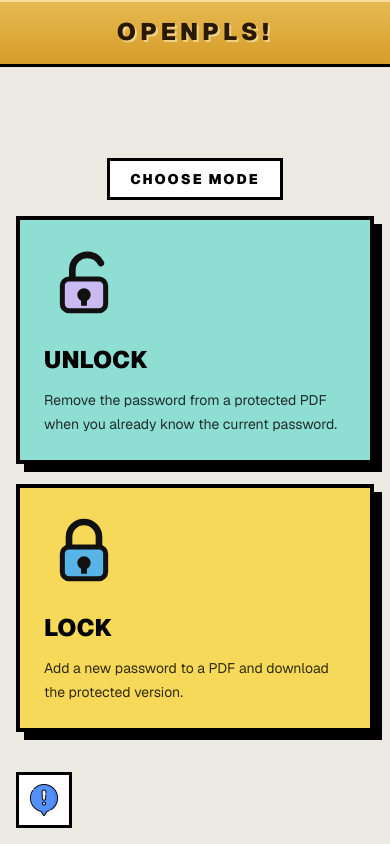
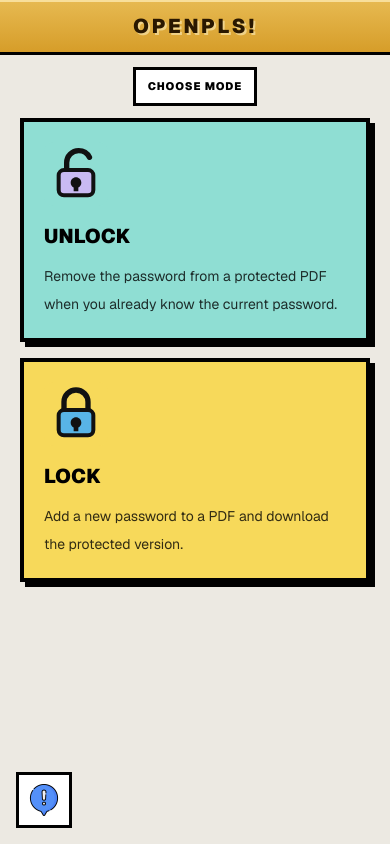
Before and after one commit to ThantHtetMyet/OpenPls, a Next.js app: page / in a window 390 px wide. Built offline with nearby package versions, Linux system fonts and the light colour scheme.

Commit message:
Improve mobile layout

```diff
--- a/src/app/page.js
+++ b/src/app/page.js
@@ -550,22 +550,22 @@ export default function Home() {
     <>
       <Script src={PDFJS_CDN} strategy="afterInteractive" onLoad={() => setPdfJsReady(true)} />
 
-      <main className="h-screen overflow-hidden bg-[#ece9e2]">
-        <header className="border-b-[3px] border-black bg-[linear-gradient(180deg,#e7ba52_0%,#d69d29_100%)] px-4 py-4 text-center shadow-[inset_0_2px_0_0_#f8df9b]">
-          <p className="text-2xl font-black uppercase tracking-[0.18em] text-[#2a1800] drop-shadow-[2px_2px_0_rgba(255,244,200,0.55)] sm:text-4xl">
+      <main className="min-h-dvh overflow-x-hidden bg-[#ece9e2]">
+        <header className="border-b-[3px] border-black bg-[linear-gradient(180deg,#e7ba52_0%,#d69d29_100%)] px-4 py-3 text-center shadow-[inset_0_2px_0_0_#f8df9b] sm:py-4">
+          <p className="text-xl font-black uppercase tracking-[0.14em] text-[#2a1800] drop-shadow-[2px_2px_0_rgba(255,244,200,0.55)] sm:text-4xl sm:tracking-[0.18em]">
             OpenPls!
           </p>
         </header>
 
-        <section className="mx-auto flex h-[calc(100vh-88px)] w-full max-w-4xl flex-col justify-center px-4 py-4 sm:px-6">
-          <div className="mx-auto mb-4 flex w-full max-w-3xl items-center justify-between gap-3">
-            <div className="w-14 shrink-0" />
-            <div className="flex items-center justify-center gap-3">
+        <section className="mx-auto flex min-h-[calc(100dvh-76px)] w-full max-w-4xl flex-col justify-start px-5 py-3 pb-24 sm:min-h-[calc(100vh-88px)] sm:justify-center sm:px-6 sm:py-4 sm:pb-6">
+          <div className="mx-auto mb-3 flex w-full max-w-3xl items-center justify-between gap-2 sm:mb-4 sm:gap-3">
+            <div className="w-12 shrink-0 sm:w-14" />
+            <div className="flex items-center justify-center gap-2 sm:gap-3">
               {mode ? (
                 [1, 2, 3].map((step) => (
                   <div
                     key={step}
-                    className={`border-[3px] border-black px-4 py-2 text-sm font-black uppercase tracking-[0.14em] ${
+                    className={`border-[3px] border-black px-2 py-2 text-[11px] font-black uppercase tracking-[0.08em] sm:px-4 sm:text-sm sm:tracking-[0.14em] ${
                       currentStep === step ? "bg-[#ef5a5a] text-white" : "bg-white text-black"
                     }`}
                   >
@@ -573,22 +573,22 @@ export default function Home() {
                   </div>
                 ))
               ) : (
-                <div className="border-[3px] border-black bg-white px-5 py-2 text-sm font-black uppercase tracking-[0.14em] text-black">
+                <div className="border-[3px] border-black bg-white px-3 py-2 text-[11px] font-black uppercase tracking-[0.08em] text-black sm:px-5 sm:text-sm sm:tracking-[0.14em]">
                   Choose Mode
                 </div>
               )}
             </div>
-            {currentStep === 0 ? <div className="w-14 shrink-0" /> : (
+            {currentStep === 0 ? <div className="w-12 shrink-0 sm:w-14" /> : (
               <button
                 type="button"
                 onClick={handleResetFlow}
                 aria-label="Refresh flow"
-                className="inline-flex h-14 w-14 shrink-0 cursor-pointer items-center justify-center border-[3px] border-black bg-white transition hover:bg-[#f3f3f3]"
+                className="inline-flex h-12 w-12 shrink-0 cursor-pointer items-center justify-center border-[3px] border-black bg-white transition hover:bg-[#f3f3f3] sm:h-14 sm:w-14"
               >
                 <Image
                   src={reloadIcon}
                   alt=""
-                  className={`h-8 w-8 ${isResetting ? "animate-spin" : ""}`}
+                  className={`h-7 w-7 sm:h-8 sm:w-8 ${isResetting ? "animate-spin" : ""}`}
                 />
               </button>
             )}
@@ -596,15 +596,15 @@ export default function Home() {
 
           <form onSubmit={handleUnlock} className="mx-auto w-full max-w-3xl">
             {currentStep === 0 ? (
-              <div className="grid gap-5 md:grid-cols-2">
+              <div className="grid gap-4 md:grid-cols-2 md:gap-5">
                 <button
                   type="button"
                   onClick={() => handleModeSelect("unlock")}
-                  className="border-[4px] border-black bg-[#8fded3] p-6 text-left shadow-[8px_8px_0_0_#000] transition hover:translate-x-[2px] hover:translate-y-[2px] hover:shadow-none"
+                  className="border-[4px] border-black bg-[#8fded3] p-5 text-left shadow-[5px_5px_0_0_#000] transition hover:translate-x-[2px] hover:translate-y-[2px] hover:shadow-none sm:p-6 sm:shadow-[8px_8px_0_0_#000]"
                 >
-                  <Image src={unlockModeIcon} alt="" className="h-20 w-20" />
-                  <p className="mt-5 text-2xl font-black uppercase text-black">Unlock</p>
-                  <p className="mt-3 text-sm leading-6 text-black/80">
+                  <Image src={unlockModeIcon} alt="" className="h-16 w-16 sm:h-20 sm:w-20" />
+                  <p className="mt-4 text-xl font-black uppercase text-black sm:mt-5 sm:text-2xl">Unlock</p>
+                  <p className="mt-3 text-sm leading-7 text-black/80 sm:leading-6">
                     Remove the password from a protected PDF when you already know the current password.
                   </p>
                 </button>
@@ -612,11 +612,11 @@ export default function Home() {
                 <button
                   type="button"
                   onClick={() => handleModeSelect("lock")}
-                  className="border-[4px] border-black bg-[#f7d95a] p-6 text-left shadow-[8px_8px_0_0_#000] transition hover:translate-x-[2px] hover:translate-y-[2px] hover:shadow-none"
+                  className="border-[4px] border-black bg-[#f7d95a] p-5 text-left shadow-[5px_5px_0_0_#000] transition hover:translate-x-[2px] hover:translate-y-[2px] hover:shadow-none sm:p-6 sm:shadow-[8px_8px_0_0_#000]"
                 >
-                  <Image src={lockModeIcon} alt="" className="h-20 w-20" />
-                  <p className="mt-5 text-2xl font-black uppercase text-black">Lock</p>
-                  <p className="mt-3 text-sm leading-6 text-black/80">
+                  <Image src={lockModeIcon} alt="" className="h-16 w-16 sm:h-20 sm:w-20" />
+                  <p className="mt-4 text-xl font-black uppercase text-black sm:mt-5 sm:text-2xl">Lock</p>
+                  <p className="mt-3 text-sm leading-7 text-black/80 sm:leading-6">
                     Add a new password to a PDF and download the protected version.
                   </p>
                 </button>
@@ -624,8 +624,8 @@ export default function Home() {
             ) : null}
 
             {currentStep === 1 ? (
-              <div className="border-[4px] border-black bg-[#9ec4f0] p-4 shadow-[8px_8px_0_0_#000]">
-                <div className="flex items-start justify-between gap-4">
+              <div className="border-[4px] border-black bg-[#9ec4f0] p-4 shadow-[5px_5px_0_0_#000] sm:shadow-[8px_8px_0_0_#000]">
+                <div className="flex flex-col gap-3 sm:flex-row sm:items-start sm:justify-between sm:gap-4">
                   <div>
                     <p className="text-sm font-black uppercase tracking-[0.18em] text-black">
                       Choose File
@@ -656,7 +656,7 @@ export default function Home() {
 
                 <label
                   htmlFor="pdf-file"
-                  className="mt-4 flex min-h-36 cursor-pointer flex-col items-center justify-center border-[4px] border-dashed border-black bg-white/35 px-6 py-6 text-center transition hover:bg-white/50"
+                  className="mt-4 flex min-h-32 cursor-pointer flex-col items-center justify-center border-[4px] border-dashed border-black bg-white/35 px-4 py-5 text-center transition hover:bg-white/50 sm:min-h-36 sm:px-6 sm:py-6"
                 >
                   <span className="text-xl font-black uppercase text-black sm:text-2xl">
                     {isPreparingFile ? "Loading PDF" : selectedFile ? "PDF Selected" : "Upload PDF"}
@@ -687,7 +687,7 @@ export default function Home() {
             ) : null}
 
             {currentStep === 2 ? (
-              <div className="border-[4px] border-black bg-[#b9e4bf] p-4 shadow-[8px_8px_0_0_#000]">
+              <div className="border-[4px] border-black bg-[#b9e4bf] p-4 shadow-[5px_5px_0_0_#000] sm:shadow-[8px_8px_0_0_#000]">
                 <p className="text-sm font-black uppercase tracking-[0.18em] text-black">Password</p>
                 <p className="mt-2 text-sm leading-6 text-black/75">
                   {mode === "lock"
@@ -714,14 +714,14 @@ export default function Home() {
                   <button
                     type="button"
                     onClick={() => setCurrentStep(1)}
-                    className="inline-flex items-center justify-center border-[4px] border-black bg-white px-6 py-3 text-base font-black uppercase text-black"
+                    className="inline-flex w-full items-center justify-center border-[4px] border-black bg-white px-6 py-3 text-base font-black uppercase text-black sm:w-auto"
                   >
                     Back
                   </button>
                   <button
                     type="submit"
                     disabled={isProcessing}
-                    className="inline-flex items-center justify-center border-[4px] border-black bg-[#58b4e6] px-6 py-3 text-base font-black uppercase text-black disabled:cursor-not-allowed disabled:bg-[#9ccde6]"
+                    className="inline-flex w-full items-center justify-center border-[4px] border-black bg-[#58b4e6] px-6 py-3 text-base font-black uppercase text-black disabled:cursor-not-allowed disabled:bg-[#9ccde6] sm:w-auto"
                   >
                     {isProcessing ? (mode === "lock" ? "Locking..." : "Unlocking...") : mode === "lock" ? "Lock PDF" : "Unlock PDF"}
                   </button>
@@ -730,7 +730,7 @@ export default function Home() {
             ) : null}
 
             {currentStep === 3 ? (
-              <div className="border-[4px] border-black bg-[#f7d95a] p-4 shadow-[8px_8px_0_0_#000]">
+              <div className="border-[4px] border-black bg-[#f7d95a] p-4 shadow-[5px_5px_0_0_#000] sm:shadow-[8px_8px_0_0_#000]">
                 <p className="text-sm font-black uppercase tracking-[0.18em] text-black">Result</p>
                 <p className="mt-3 text-sm leading-6 text-black/80">{status}</p>
                 <div className="mt-4 h-4 border-[3px] border-black bg-white">
@@ -761,14 +761,14 @@ export default function Home() {
                   <button
                     type="button"
                     onClick={() => setCurrentStep(2)}
-                    className="inline-flex items-center justify-center border-[4px] border-black bg-white px-6 py-3 text-base font-black uppercase text-black"
+                    className="inline-flex w-full items-center justify-center border-[4px] border-black bg-white px-6 py-3 text-base font-black uppercase text-black sm:w-auto"
                   >
                     Back
                   </button>
                   <button
                     type="button"
                     onClick={handleImmediateReset}
-                    className="inline-flex items-center justify-center border-[4px] border-black bg-[#f7db62] px-6 py-3 text-base font-black uppercase text-black"
+                    className="inline-flex w-full items-center justify-center border-[4px] border-black bg-[#f7db62] px-6 py-3 text-base font-black uppercase text-black sm:w-auto"
                   >
                     Start Over
                   </button>
@@ -781,7 +781,7 @@ export default function Home() {
         {showInfo ? (
           <div
             ref={infoPanelRef}
-            className="fixed bottom-20 left-4 z-50 flex max-w-[calc(100vw-2rem)] items-center border-[3px] border-black bg-white px-4 py-3 text-sm font-bold text-black shadow-[6px_6px_0_0_#000] sm:left-6"
+            className="fixed bottom-20 left-4 z-50 flex max-w-[calc(100vw-2rem)] flex-wrap items-center border-[3px] border-black bg-white px-4 py-3 text-sm font-bold text-black shadow-[5px_5px_0_0_#000] sm:left-6 sm:shadow-[6px_6px_0_0_#000]"
           >
             <span>Version 0.1.0 | Developer: </span>
             <a
@@ -807,7 +807,7 @@ export default function Home() {
 
         {isPreparingFile ? (
           <div className="fixed inset-0 z-40 flex items-center justify-center bg-black/25 px-4">
-            <div className="w-full max-w-2xl border-[4px] border-black bg-[#f7d95a] p-6 shadow-[10px_10px_0_0_#000]">
+            <div className="w-full max-w-2xl border-[4px] border-black bg-[#f7d95a] p-4 shadow-[6px_6px_0_0_#000] sm:p-6 sm:shadow-[10px_10px_0_0_#000]">
               <p className="text-sm font-black uppercase tracking-[0.18em] text-black">
                 Loading PDF
               </p>
```
